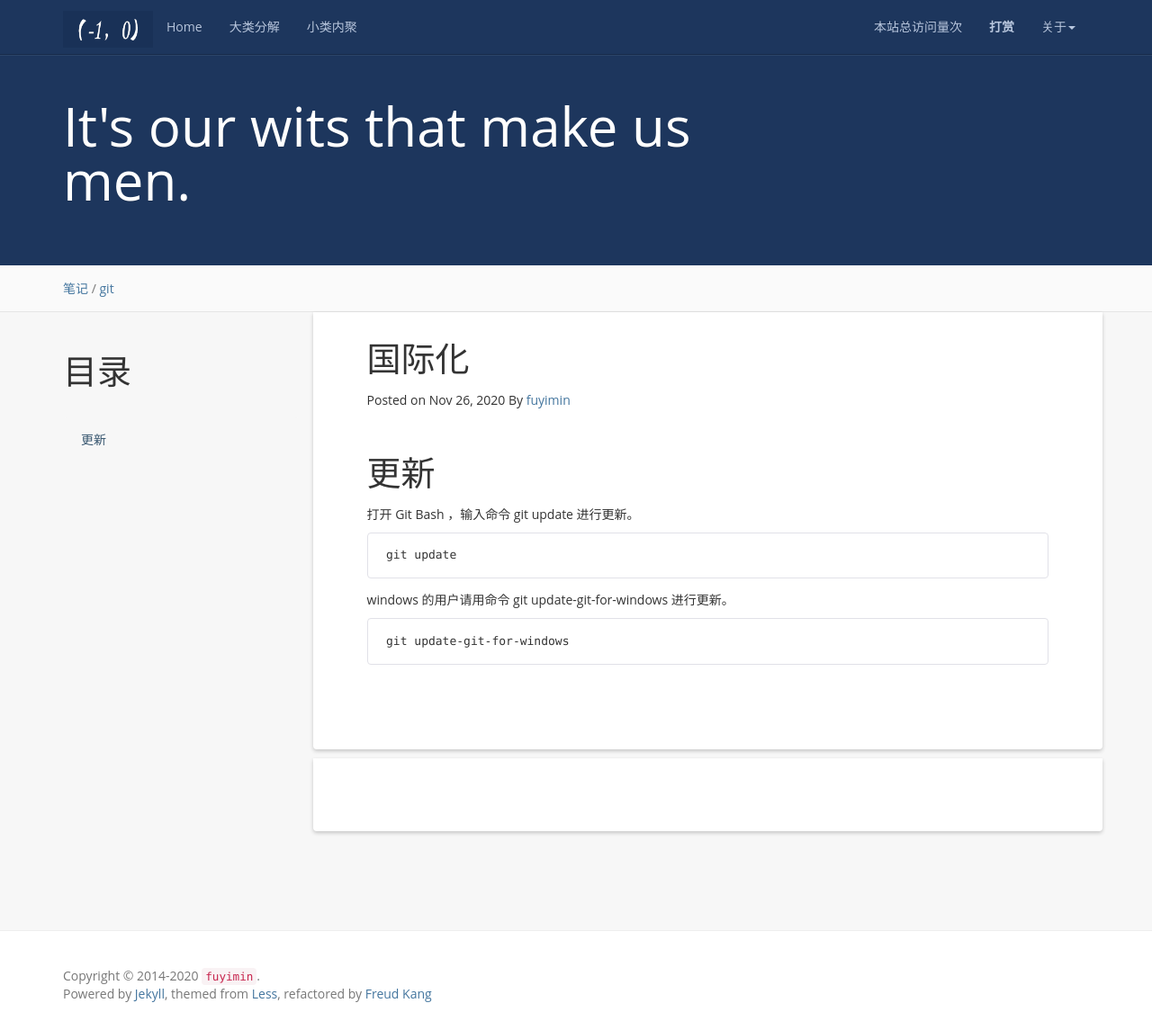
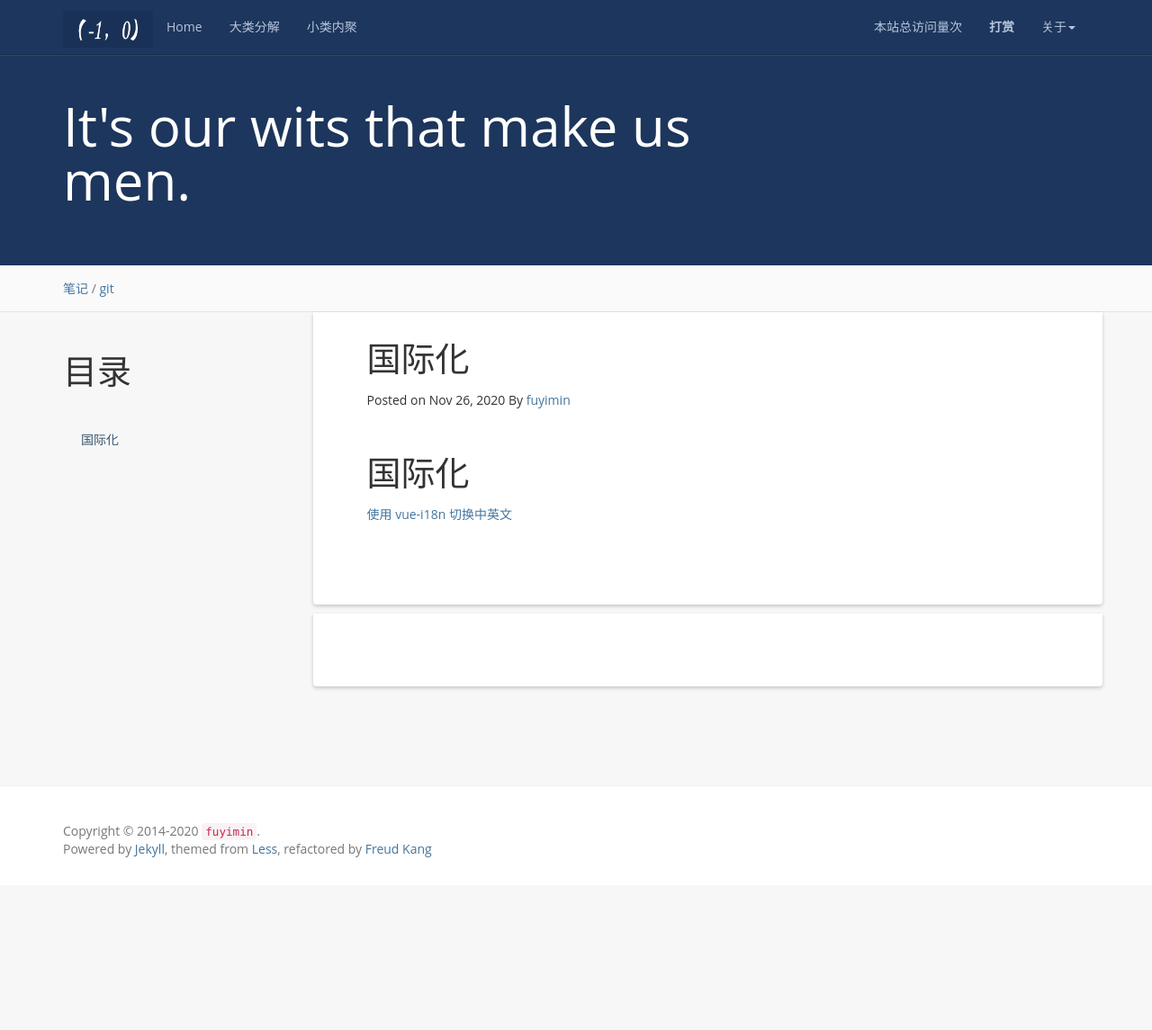
Before and after one commit to aimiy/aimiy.github.io, a Jekyll site: the page built from _posts/notes/工具/2020-11-26-国际化.md, in a window 1280 px wide and 1145 px high. Shown: the whole window at 90% size. Built offline with Jekyll 4.4.1, drawn with Linux system fonts in a browser that asks for light colours; nearby versions of some CDN libraries; a script that is not in the unit is left out; comment, search, counter and statistics services are not loaded.

Commit message:
国际化

````diff
--- a/_posts/notes/工具/2020-11-26-国际化.md
+++ b/_posts/notes/工具/2020-11-26-国际化.md
@@ -11,13 +11,6 @@ imgUrlArr: ["/styles/images/202011/git_logo.png"]
 {:toc}
 
 
-# 更新
-打开 Git Bash ，输入命令 git update 进行更新。
-```
-git update
-```
+# 国际化
 
-windows 的用户请用命令 git update-git-for-windows 进行更新。
-```
-git update-git-for-windows
-```
+[使用 vue-i18n 切换中英文](https://www.cnblogs.com/rogerwu/p/7744476.html)
````
